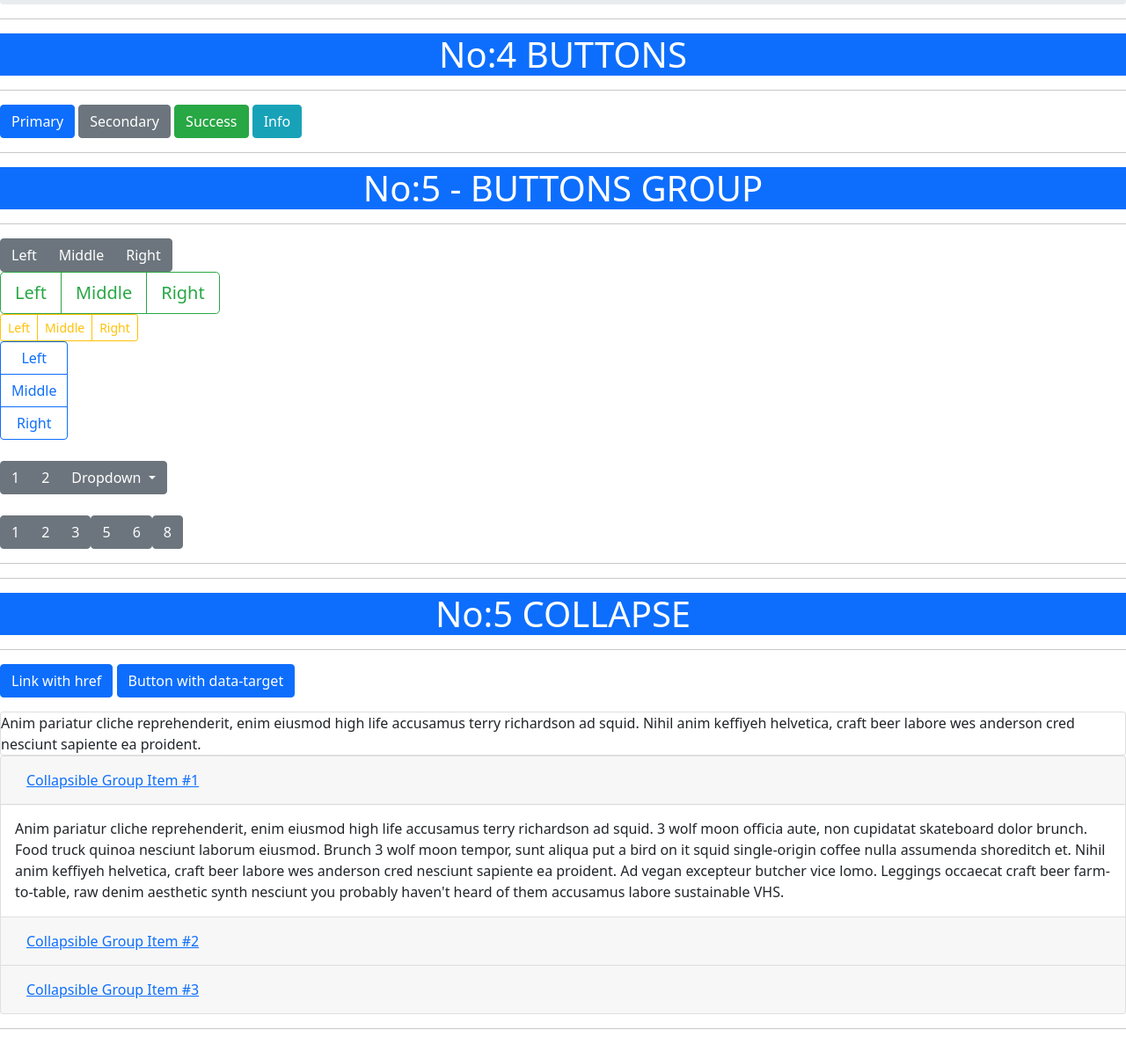
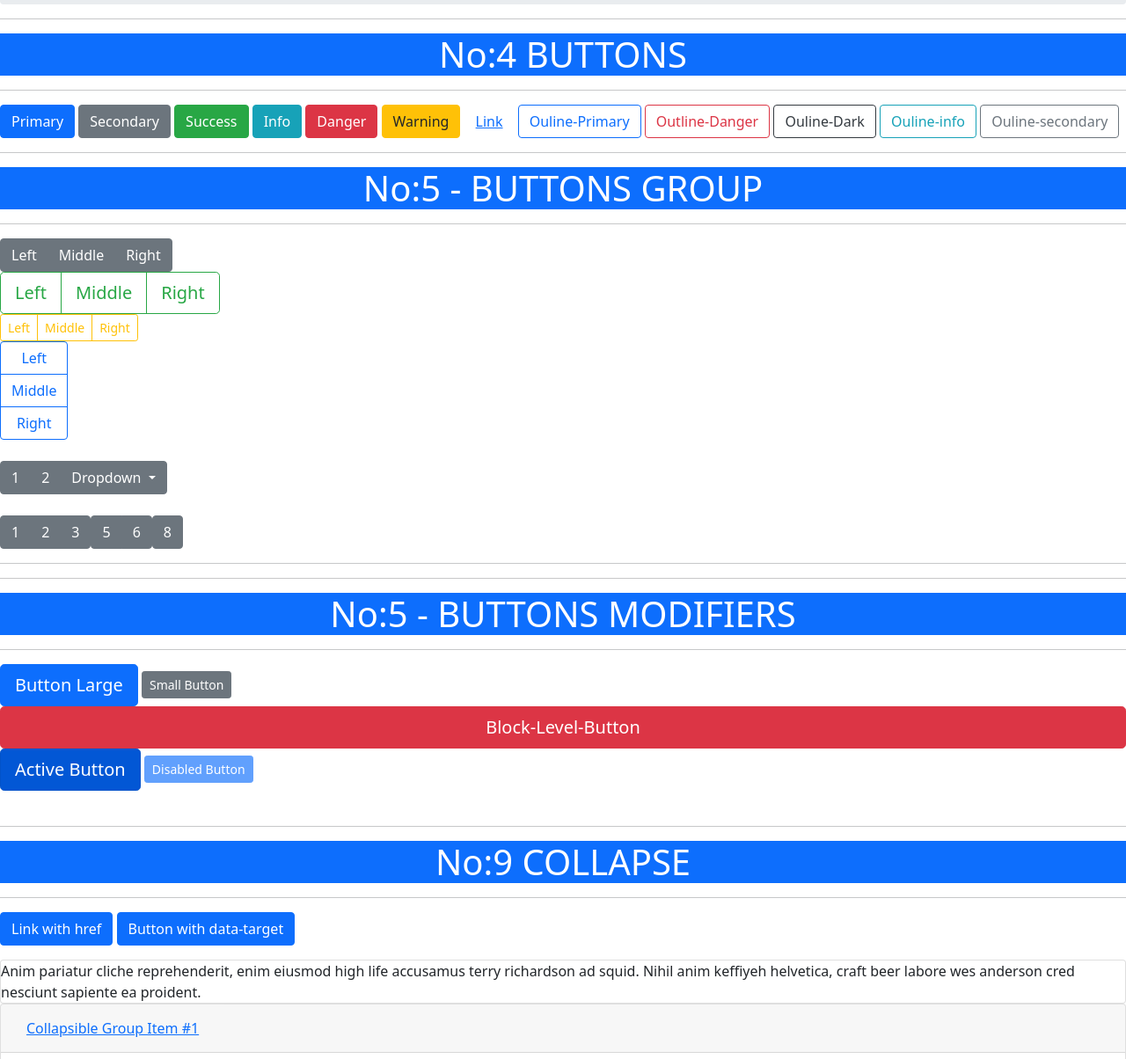
Before and after one commit to mahmud886/bootstrap-v5-practice, a plain HTML site: page index.html in a window 1280 px wide. Shown: the part 1525-2729 px from the top of the page at 88% size. Drawn offline with Linux system fonts and the light colour scheme.

Commit message:
files added

```diff
--- a/index.html
+++ b/index.html
@@ -102,10 +102,14 @@
   <button type="button" class="btn btn-secondary">Secondary</button>
   <button type="button" class="btn btn-success"> Success</button>
   <button type="button" class="btn btn-info">Info</button>
-
-
-
-
+  <button type="button" class="btn btn-danger">Danger</button>
+  <button type="button" class="btn btn-warning">Warning</button>
+  <button type="button" class="btn btn-link">Link</button>
+  <button type="button" class="btn btn-outline-primary">Ouline-Primary</button>
+  <button type="button" class="btn btn-outline-danger">Outline-Danger</button>
+  <button type="button" class="btn btn-outline-dark">Ouline-Dark</button>
+  <button type="button" class="btn btn-outline-info">Ouline-info</button>
+  <button type="button" class="btn btn-outline-secondary">Ouline-secondary</button>
 
 
   <hr>
@@ -174,9 +178,26 @@
 <hr>
 
 
+
+
+  <hr>
+  <h1 class="text-white bg-primary d-flex justify-content-center ">No:5 - BUTTONS MODIFIERS</h1>
   <hr>
 
-  <h1 class="text-white bg-primary d-flex justify-content-center">No:5 COLLAPSE</h1>
+  <button type="button" class="btn btn-primary btn-lg">Button Large</button>
+  <button type="button" class="btn btn-secondary btn-sm">Small Button</button>
+  <button type="button" class="btn btn-danger btn-lg btn-block">Block-Level-Button</button>
+  <button type="button" class="btn btn-primary btn-lg active">Active Button</button>
+  <button type="button" class="btn btn-primary btn-sm disabled">Disabled Button</button>
+
+<br>
+<br>
+
+
+
+  <hr>
+
+  <h1 class="text-white bg-primary d-flex justify-content-center">No:9 COLLAPSE</h1>
   <hr>
 
 
```
